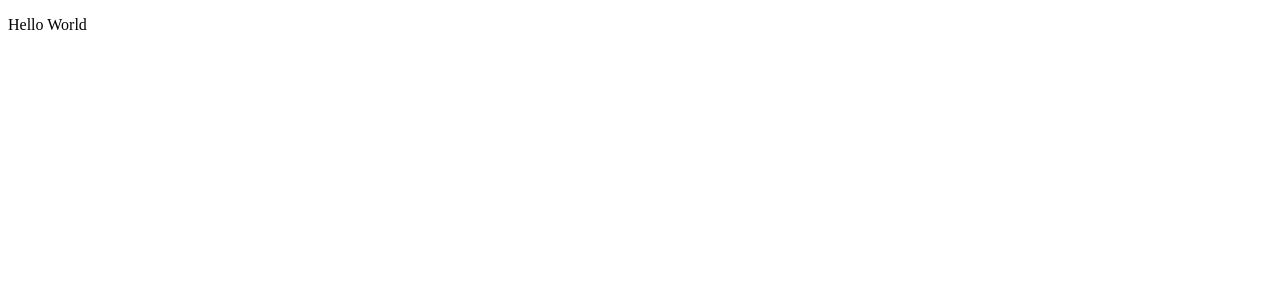
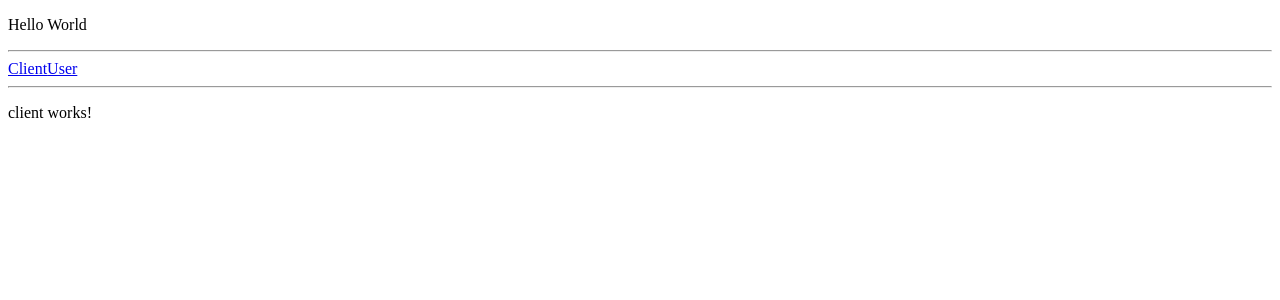
Before and after one commit to jennyEckstein/Udemy_AngularJS_Tutorial, an Angular app in the folder first-app/: page /client in a window 1280 px wide. Before the commit this address led to /. Shown: the top 300 px of the page. Built offline with nearby package versions, Linux system fonts and the light colour scheme.

Commit message:
feat: added links/buttons to navigate content
fix required for reloading page on every click

```diff
--- a/first-app/src/app/app.component.html
+++ b/first-app/src/app/app.component.html
@@ -1,2 +1,6 @@
+<p>Hello World</p>
+<hr>
+	<a href="/client">Client</a>
+	<a href="/user">User</a>
+<hr>
 <router-outlet></router-outlet>
-<p>Hello World</p>
--- a/first-app/src/app/app.module.ts
+++ b/first-app/src/app/app.module.ts
@@ -18,6 +18,7 @@ import { DataService } from './data.service';
 import { LogService } from './log.service';
 import { UserComponent } from './user/user.component';
 import { routing } from './app.routes';
+import { ClientComponent } from './client/client.component';
 
 @NgModule({
   declarations: [
@@ -32,7 +33,8 @@ import { routing } from './app.routes';
     UnlessDirective,
     CompAComponent,
     CompBComponent,
-    UserComponent
+    UserComponent,
+    ClientComponent
   ],
   imports: [
     BrowserModule,
--- a/first-app/src/app/app.routes.ts
+++ b/first-app/src/app/app.routes.ts
@@ -1,11 +1,11 @@
 import { RouterModule, Routes } from '@angular/router';
 
 import { UserComponent } from './user/user.component';
-import { AppComponent } from './app.component';
+import { ClientComponent } from './client/client.component';
 
 const APP_ROUTES: Routes = [
 	{ path: 'user', component: UserComponent },
-	{ path: '', component: AppComponent}
+	{ path: 'client', component: ClientComponent}
 ];
 
 export const routing = RouterModule.forRoot(APP_ROUTES);
--- /dev/null
+++ b/first-app/src/app/client/client.component.html
@@ -0,0 +1,3 @@
+<p>
+  client works!
+</p>
--- /dev/null
+++ b/first-app/src/app/client/client.component.ts
@@ -0,0 +1,14 @@
+import { Component, OnInit } from '@angular/core';
+
+@Component({
+  selector: 'app-client',
+  templateUrl: './client.component.html'
+})
+export class ClientComponent implements OnInit {
+
+  constructor() { }
+
+  ngOnInit() {
+  }
+
+}
```
